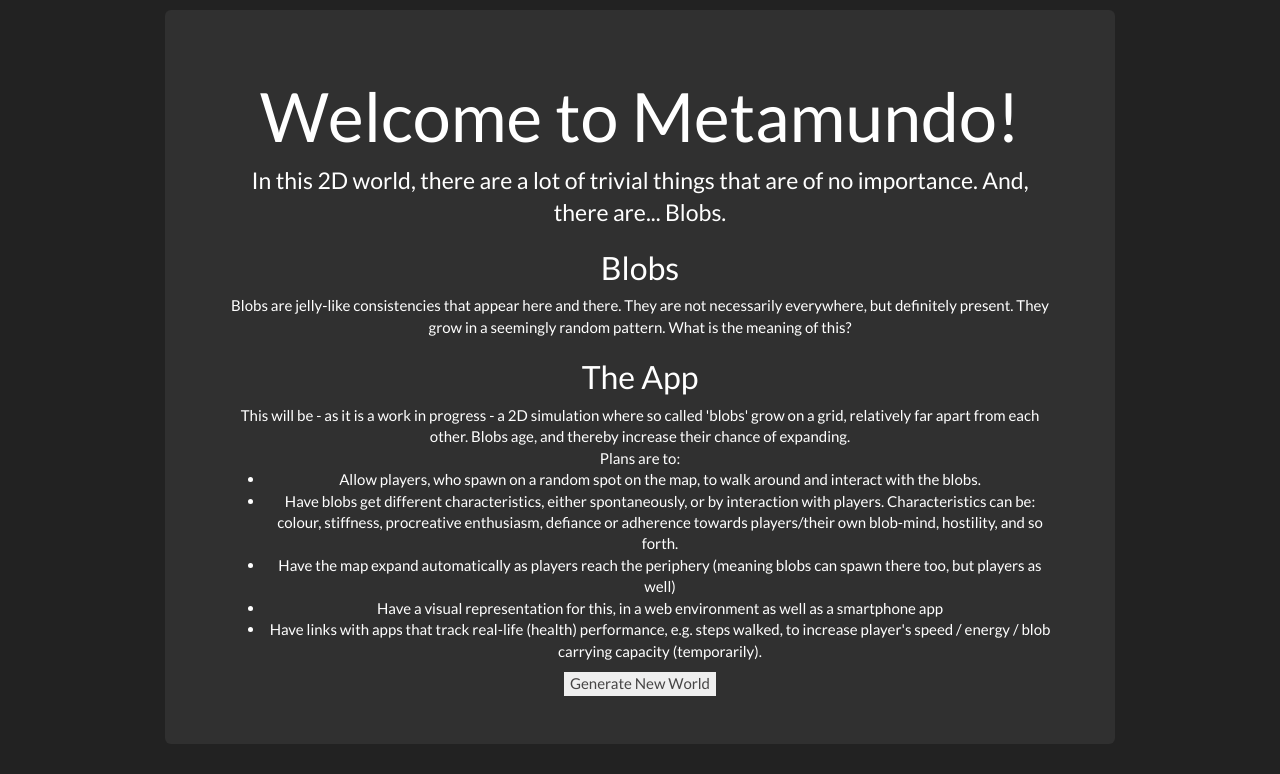
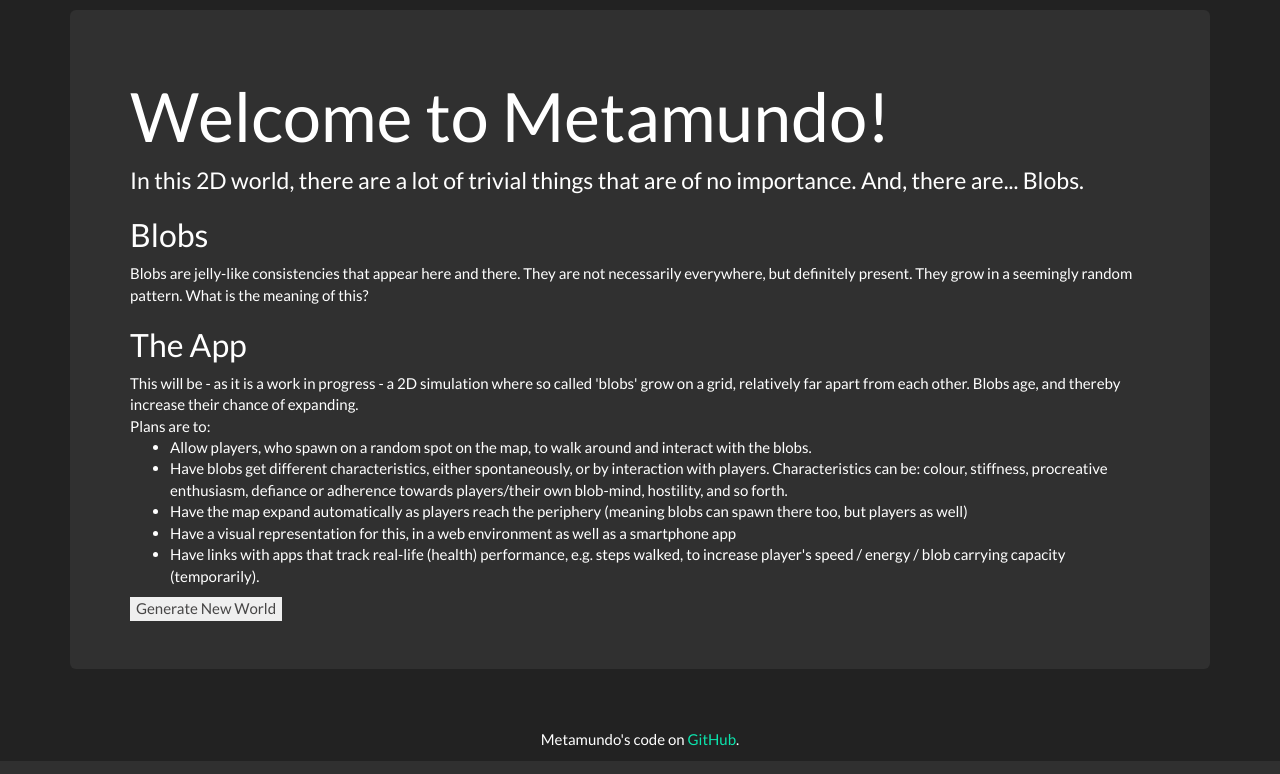
Before and after one commit to tychovk/metamundo, a Django app: page / in a window 1280 px wide. Shown: the part 60-834 px from the top of the page. Run offline with Django 3.2, Linux system fonts and the light colour scheme; some libraries are stand-ins or nearby versions.

Commit message:
added GitHub link in the footer

```diff
--- a/app/static/base.css
+++ b/app/static/base.css
@@ -1,3 +1,9 @@
 #banner{
     margin-top:70px;border-bottom:none
 }
+
+#footer {
+    text-align: center;
+    margin-top: 60px;
+
+}
--- /dev/null
+++ b/app/templates/about.html
@@ -0,0 +1,5 @@
+{% extends 'base.html' %}
+
+{% block title-extension %}- About Metamundo {% endblock %}
+
+{% block current-page %}About{% endblock %}
--- a/app/templates/base.html
+++ b/app/templates/base.html
@@ -11,7 +11,7 @@
 </head>
 
 <body>
-
+<div class ="container">
   <div class="navbar navbar-default navbar-fixed-top" role="navigation">
     <div class="container">
       <div class="navbar-header">
@@ -69,6 +69,13 @@
 {% block body %}
 {% endblock %}
 
+
+{% block footer %}
+  <div id="footer">
+      <p>Metamundo's code on <a href="https://github.com/tychovk/metamundo">GitHub</a>.</p>
+  </div>
+{% endblock %}
+</div>
 </body>
 
 {% block javascript %}
--- a/app/templates/home.html
+++ b/app/templates/home.html
@@ -4,9 +4,9 @@
 {% block current-page %}Home{% endblock %}
 
 {% block body %}
-<div class ="container">
-<div class="col-md-10 col-md-offset-1 jumbotron" id="banner">
-<div class="text-center">
+
+<div class="jumbotron" id="banner">
+    <div>
 
         <h1>Welcome to Metamundo!</h1>
 
@@ -44,7 +44,7 @@ Plans are to:
 
     </div>
 </div>
-</div>
+
 
 </body>
 
```
Also changed, not shown: functional_tests/tests.py (+13 -0 lines). Lines whose indentation alone changed are shown as unchanged.
